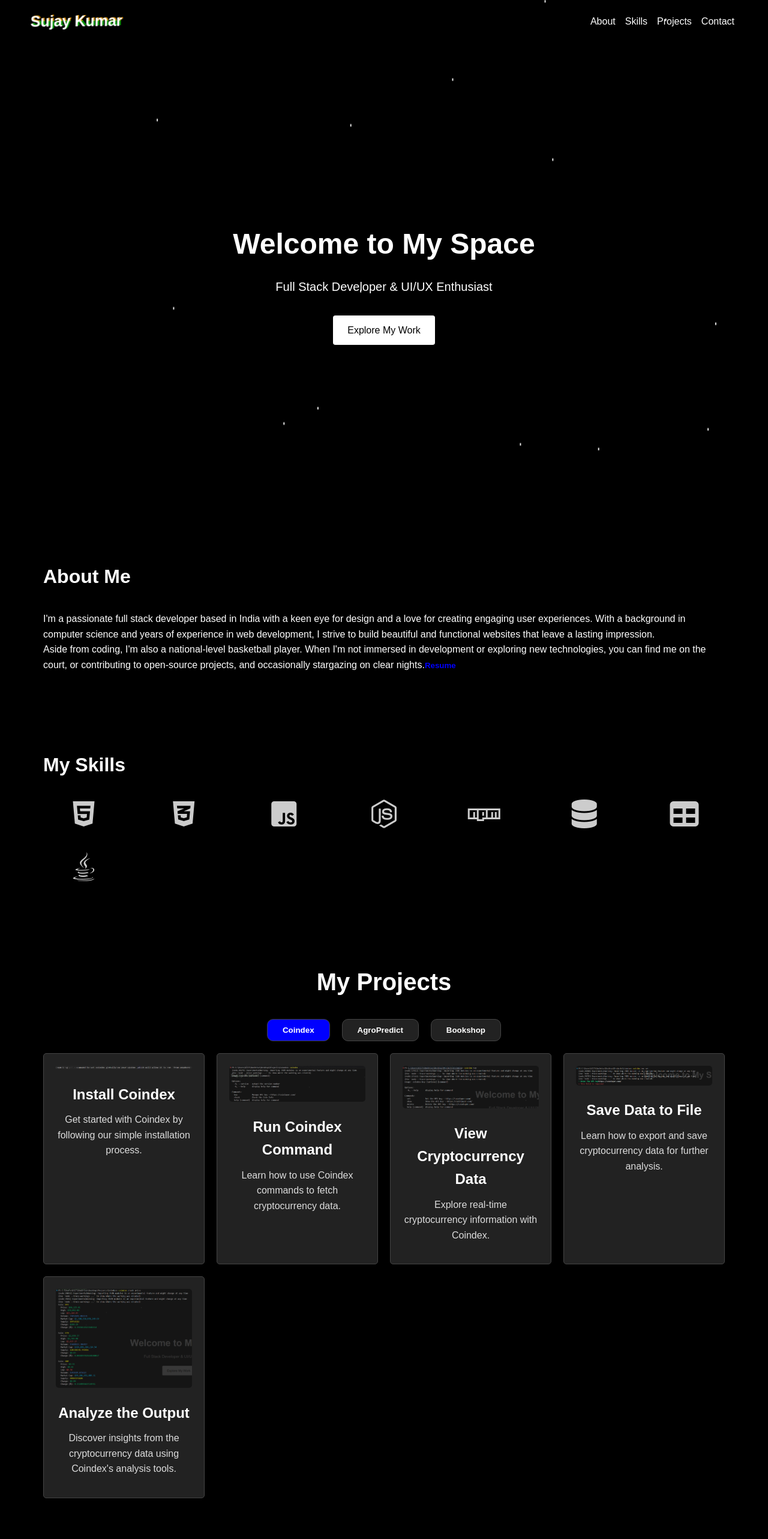
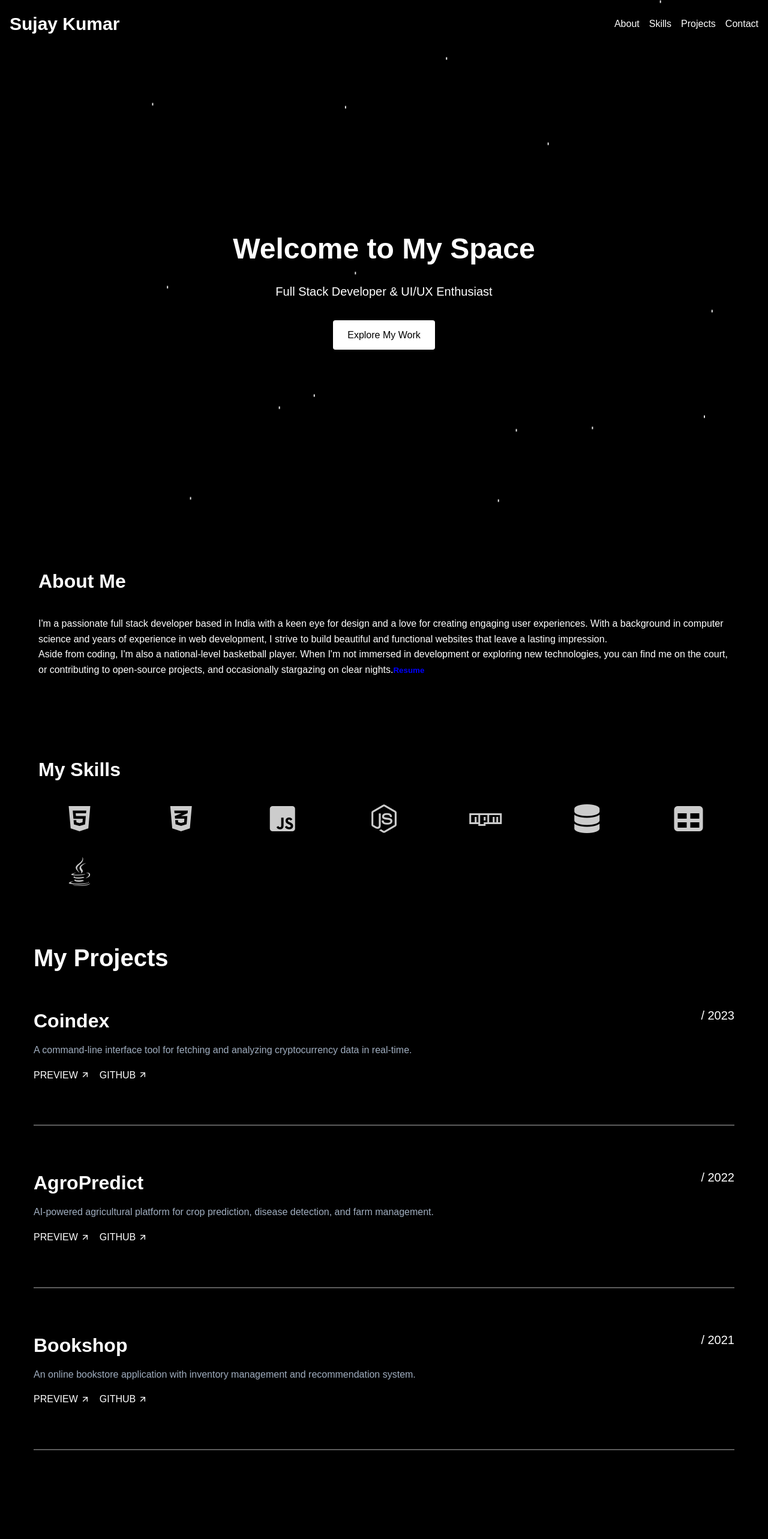
Before and after one commit to harryIsADev/Portfolioo, a React (Create React App) app: page / in a window 1280 px wide. Shown: the top 2566 px of the page at 60% size. Built offline with nearby package versions, Linux system fonts and the light colour scheme.

Commit message:
flag deployement ready

```diff
--- a/src/App.css
+++ b/src/App.css
@@ -1,6 +1,6 @@
 /* Reset and base styles */
 html {
-    scroll-behavior:smooth;
+    scroll-behavior: smooth;
 }
 * {
     margin: 0;
@@ -90,6 +90,43 @@ nav ul li a:hover {
     color: #cccccc;
 }
 
+/* Responsive Styles */
+@media (max-width: 768px) {
+    nav ul {
+        flex-direction: column; /* Stack links vertically */
+        position: absolute; /* Positioning for dropdown */
+        top: 60px; /* Adjust based on your navbar height */
+        left: 0; /* Align to the left */
+        right: 0; /* Full width */
+        background-color: #131e25; /* Match background color */
+        display: none; /* Hidden by default */
+    }
+
+    nav ul.open {
+        display: flex; /* Show links when open */
+    }
+
+    nav .menu-icon {
+        display: block; /* Show hamburger icon on small screens */
+        font-size: 24px; /* Size of the hamburger icon */
+        cursor: pointer; /* Pointer cursor for clickable icon */
+    }
+
+    nav ul li {
+        margin-left: 0; /* Remove horizontal margin */
+        margin-top: 0.5rem; /* Add vertical spacing */
+        text-align: center; /* Center align text */
+    }
+
+    nav h1 {
+        margin-bottom: 1rem; /* Add space below the heading */
+    }
+
+    nav ul li a {
+        padding: 10px; /* Add padding for touch targets */
+    }
+}
+
 /* Hero section styles */
 .hero {
     height: 100vh;
@@ -125,7 +162,7 @@ nav ul li a:hover {
 
 /* Section styles */
 section {
-    padding: 4rem 2rem;
+    padding: 4rem;
 }
 
 section h2 {
@@ -162,114 +199,6 @@ section h2 {
 .skill-item span {
     font-size: 1rem;
 }
-
-/* Project Section Styles */
-.project-section {
-  padding: 40px 20px;
-  background-color: #111; /* Dark background to match the black theme */
-}
-
-.container {
-  max-width: 1200px;
-  margin: 0 auto;
-}
-
-.section-title {
-  text-align: center;
-  font-size: 2.5rem;
-  color: #fff;
-  margin-bottom: 30px;
-}
-
-.tabs {
-  display: flex;
-  justify-content: center;
-  margin-bottom: 20px;
-
-}
-
-.tab-trigger {
-  padding: 10px 25px;
-  border: 1px solid #444;
-  background-color: #222;
-  color: #fff;
-  cursor: pointer;
-  margin: 0 10px;
-  transition: background-color 0.3s ease, color 0.3s ease;
-  border-radius: 10px;
-  font-weight: bold;
-}
-
-.tab-trigger.active {
-  background-color:rgb(0, 0, 255);
-  color: #fff;
-}
-
-.tab-trigger:hover {
-  background-color: black;
-}
-
-.slider {
-  display: flex;
-  overflow: hidden;
-  width: 100%;
-  position: relative;
-}
-
-.slide {
-  min-width: 100%;
-  transition: transform 0.5s ease;
-}
-
-.project-grid {
-  display: grid;
-  grid-template-columns: repeat(auto-fill, minmax(250px, 1fr));
-  gap: 20px;
-}
-
-.project-item {
-  padding: 20px;
-  background-color: #222;
-  border: 1px solid #444;
-  color: white;
-  text-align: center;
-  border-radius: 5px;
-  transition: transform 0.3s ease, background-color 0.3s ease;
-}
-
-.project-item:hover {
-  transform: scale(1.05);
-  background-color: #333;
-}
-
-.project-image {
-  width: 100%;
-  height: auto;
-  margin-bottom: 15px;
-  border-radius: 5px;
-}
-
-.project-details h4 {
-  font-size: 1.5rem;
-  margin-bottom: 10px;
-}
-
-.project-details p {
-  font-size: 1rem;
-  margin-bottom: 15px;
-  color: #ddd;
-}
-
-
-
-.coming-soon {
-  color: #bbb;
-  text-align: center;
-  font-size: 1.2rem;
-  padding: 20px;
-}
-
-
 
 /* Contact section styles */
 .contact-links {
@@ -321,10 +250,6 @@ footer {
     .skill-item span {
         font-size: 0.9rem;
     }
-
-    .projects-grid {
-        grid-template-columns: repeat(auto-fit, minmax(150px, 1fr)); /* Adjust for smaller screens */
-    }
 }
 
 /* Accessibility */
@@ -339,122 +264,23 @@ footer {
     white-space: nowrap;
     border-width: 0;
 }
-.resume-btn{
+
+.resume-btn {
     border: none;
     background-color: black;
     color: rgb(0, 0, 255);
     font-weight: 600;
 }
-.resume-btn:hover{
+
+.resume-btn:hover {
     cursor: pointer;
 }
 
 /* Glitch effect on Name */
+.glow {
+    font-size: 30px; /* Adjust font size as needed */
+    position: relative;
+    color: white; /* Base text color */
+    animation: bounce 1.5s infinite alternate; /* Bounce animation */
 
-
-    .glitch {
-        font-size: 25px;
-        position: relative;
-        animation: glitch 1.5s linear infinite alternate-reverse;
-        color: white;
-    }
-
-    @keyframes glitch {
-        0% {
-            transform: none;
-        }
-        10% {
-            transform: translate(3px, -2px) skew(1deg, -1deg);
-        }
-        20% {
-            transform: translate(-3px, 2px) skew(-1deg, 1deg);
-        }
-        30% {
-            transform: translate(2px, 1px) skew(0.5deg, 0.5deg);
-        }
-        40% {
-            transform: translate(-2px, -1px) skew(-0.5deg, -0.5deg);
-        }
-        50% {
-            transform: none;
-        }
-        60% {
-            transform: translate(5px, -3px) skew(1deg, -1deg);
-        }
-        70% {
-            transform: translate(-5px, 3px) skew(-1deg, 1deg);
-        }
-        80% {
-            transform: translate(10px, 2px) skew(2deg, 1deg);
-        }
-        90% {
-            transform: translate(-10px, -2px) skew(-2deg, -1deg);
-        }
-        100% {
-            transform: none;
-        }
-    }
-
-    .glitch:before,
-    .glitch:after {
-        content: attr(data-text);
-        position: absolute;
-        left: 0;
-        width: 100%;
-        opacity: 0.8;
-    }
-
-    .glitch:before {
-        color: orange;
-        z-index: -1;
-        animation: glitchTop 2s linear infinite alternate-reverse;
-        clip-path: inset(0 0 50% 0);
-    }
-
-    @keyframes glitchTop {
-        0%, 100% {
-            transform: translate(0, 0);
-        }
-        10%, 30% {
-            transform: translate(5px, -2px);
-        }
-        20%, 50% {
-            transform: translate(-5px, 2px);
-        }
-        60% {
-            transform: translate(3px, 1px) skew(1deg);
-        }
-        80% {
-            transform: translate(-3px, -1px) skew(-1deg);
-        }
-    }
-
-    .glitch:after {
-        color: rgb(5, 187, 5);
-        z-index: -2;
-        animation: glitchBottom 2.5s linear infinite alternate-reverse;
-        clip-path: inset(50% 0 0 0);
-    }
-
-    @keyframes glitchBottom {
-        0%, 100% {
-            transform: translate(0, 0);
-        }
-        20%, 40% {
-            transform: translate(-4px, 2px);
-        }
-        30%, 60% {
-            transform: translate(4px, -2px);
-        }
-        70% {
-            transform: translate(2px, -1px) skew(1deg);
-        }
-        90% {
-            transform: translate(-2px, 1px) skew(-1deg);
-        }
-    }
-/* black box to cover initial transition state
-
-
-
-/* heading animation */
+}
--- a/src/components/NavBar/CustomeName.jsx
+++ b/src/components/NavBar/CustomeName.jsx
@@ -1,7 +1,8 @@
 import React from "react";
+
 export default function CustomeName() {
   return (
-    <h1 className="glitch" data-text="Sujay Kumar">
+    <h1 className="glow" data-text="Sujay Kumar">
       Sujay Kumar
     </h1>
   );
--- a/src/components/ProjectSection.jsx
+++ b/src/components/ProjectSection.jsx
@@ -1,83 +1,71 @@
-import React, { useState } from "react";
-
-const ProjectItem = ({ imgSrc, altText, title, description }) => (
-  <div className="project-item">
-    <img src={imgSrc} alt={altText} className="project-image" />
-    <div className="project-details">
-      <h4>{title}</h4>
-      <p>{description}</p>
-      {/* <button className="learn-more-btn">Learn More</button> */}
-    </div>
-  </div>
-);
-
-export default function ProjectSection() {
-  const [activeTab, setActiveTab] = useState(0);
+import React from "react";
+import { ArrowUpRight } from "lucide-react";
 
 const projects = [
   {
-      tab: "Coindex",
-      items: [
-        { imgSrc: "/images/image.png", altText: "Install Coindex", title: "Install Coindex", description: "Get started with Coindex by following our simple installation process." },
-        { imgSrc: "/images/1.png", altText: "Run Coindex Command", title: "Run Coindex Command", description: "Learn how to use Coindex commands to fetch cryptocurrency data." },
-        { imgSrc: "/images/2.png", altText: "View Cryptocurrency Data", title: "View Cryptocurrency Data", description: "Explore real-time cryptocurrency information with Coindex." },
-        { imgSrc: "/images/3.png", altText: "Save Data to File", title: "Save Data to File", description: "Learn how to export and save cryptocurrency data for further analysis." },
-        { imgSrc: "/images/4.png", altText: "Analyze the Output", title: "Analyze the Output", description: "Discover insights from the cryptocurrency data using Coindex's analysis tools." }
-      ],
+    title: "Coindex",
+    year: "2023",
+    description:
+      "A command-line interface tool for fetching and analyzing cryptocurrency data in real-time.",
+    previewUrl: "#",
+    githubUrl: "https://github.com/Suuraw/Coindex",
   },
   {
-      tab: "AgroPredict",
-      items: [
-        { imgSrc: "/images/agro1.jpg", altText: "Location Verification", title: "Location Verification", description: "Verify farm locations for accurate crop recommendations." },
-        { imgSrc: "/images/agro2.jpg", altText: "Dashboard", title: "Dashboard", description: "Get an overview of your farm's performance and predictions." },
-        { imgSrc: "/images/agro3.jpg", altText: "Fertilizer Recommendation", title: "Fertilizer Recommendation", description: "Receive personalized fertilizer recommendations for optimal crop growth." },
-        { imgSrc: "/images/agro4.jpg", altText: "Disease Detection", title: "Disease Detection", description: "Identify and manage crop diseases early with our AI-powered system." },
-        { imgSrc: "/images/agro5.jpg", altText: "Crop Price Prediction", title: "Crop Price Prediction", description: "Get insights into future crop prices to make informed decisions." },
-        { imgSrc: "/images/agro6.jpg", altText: "Crop Prediction", title: "Crop Prediction", description: "Predict the best crops to grow based on your location and conditions." }
-      ],
+    title: "AgroPredict",
+    year: "2022",
+    description:
+      "AI-powered agricultural platform for crop prediction, disease detection, and farm management.",
+    previewUrl: "#",
+    githubUrl: "https://github.com/Suuraw/AgroPredict",
   },
   {
-      tab: "Bookshop",
-      comingSoon: true,
-      items: [],
+    title: "Bookshop",
+    year: "2021",
+    description:
+      "An online bookstore application with inventory management and recommendation system.",
+    previewUrl: "#",
+    githubUrl: "https://github.com/Suuraw/Book-shop-automation-backend",
   },
 ];
 
+export default function ProjectSection() {
   return (
-    <section id="projects">
-      <div className="container">
-        <h2 className="section-title">My Projects</h2>
-        <div className="tabs">
-          {projects.map((project, idx) => (
-            <button
-              key={idx}
-              className={`tab-trigger ${activeTab === idx ? "active" : ""}`}
-              onClick={() => setActiveTab(idx)}
+    <section style={{ backgroundColor: 'black', color: 'white', padding: '16px' }} id="projects">
+      <div style={{ maxWidth: '1200px', margin: '0 auto', padding: '0 16px' }}>
+        <h2 style={{ fontSize: '2.5rem', fontWeight: 'bold', marginBottom: '48px' }}>
+          My Projects
+        </h2>
+        {projects.map((project, index) => (
+          <div key={index} style={{ marginBottom: '64px' }}>
+            <div style={{ display: 'flex', justifyContent: 'space-between', alignItems: 'flex-start', marginBottom: '10px' }}>
+              <h3 style={{ fontSize: '2rem', fontWeight: 'bold' }}>{project.title}</h3>
+              <span style={{ fontSize: '1.25rem' }}> / {project.year}</span>
+            </div>
+            <p style={{ color: '#A0AEC0', marginBottom: '16px', maxWidth: '800px' }}>
+              {project.description}
+            </p>
+            <div style={{ display: 'flex', gap: '16px' }}>
+              <a
+                href={project.previewUrl}
+                style={{ display: 'flex', alignItems: 'center', gap: '4px', color: 'white', textDecoration: 'none' }}
+                onMouseOver={(e) => (e.currentTarget.style.color = '#A0AEC0')}
+                onMouseOut={(e) => (e.currentTarget.style.color = 'white')}
               >
-              {project.tab}
-            </button>
-          ))}
+                PREVIEW <ArrowUpRight size={16} />
+              </a>
+              <a
+                href={project.githubUrl}
+                style={{ display: 'flex', alignItems: 'center', gap: '4px', color: 'white', textDecoration: 'none' }}
+                onMouseOver={(e) => (e.currentTarget.style.color = '#A0AEC0')}
+                onMouseOut={(e) => (e.currentTarget.style.color = 'white')}
+              >
+                GITHUB <ArrowUpRight size={16} />
+              </a>
             </div>
-
-        <div className="slider">
-          {projects.map((project, idx) => (
-            <div
-              key={idx}
-              className={`slide ${activeTab === idx ? "active" : ""}`}
-              style={{ transform: `translateX(${-100 * activeTab}%)` }}
-            >
-              {project.comingSoon ? (
-                <p>Coming Soon</p>
-              ) : (
-                <div className="project-grid">
-                  {project.items.map((item, i) => (
-                    <ProjectItem key={i} {...item} />
-                  ))}
-                </div>
-              )}
+            {/* Very thin white line after each project */}
+            <hr style={{ borderColor: 'rgba(255, 255, 255, 0.2)', height: '0px', backgroundColor: 'rgba(255, 255, 255, 0.2)', borderStyle: 'solid', marginTop: '70px', marginBottom: '70px' }} />
           </div>
         ))}
-        </div>
       </div>
     </section>
   );
```
Also changed, not shown: src/components/Contact.jsx (+14 -17 lines), 1 other file (tests, documents, lock files or other folders). Lines whose indentation alone changed are shown as unchanged.
